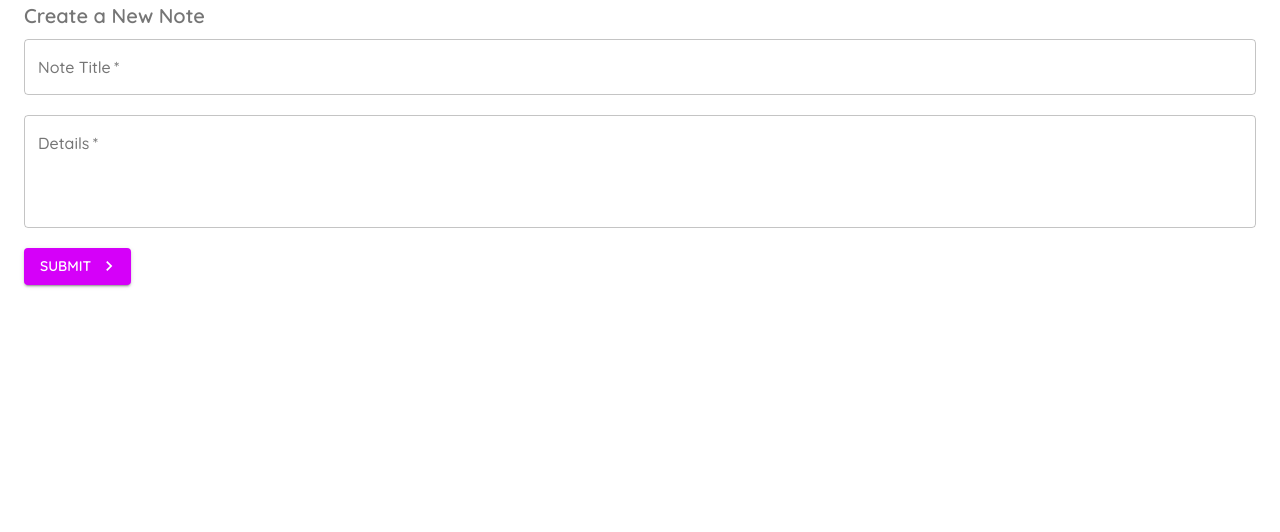
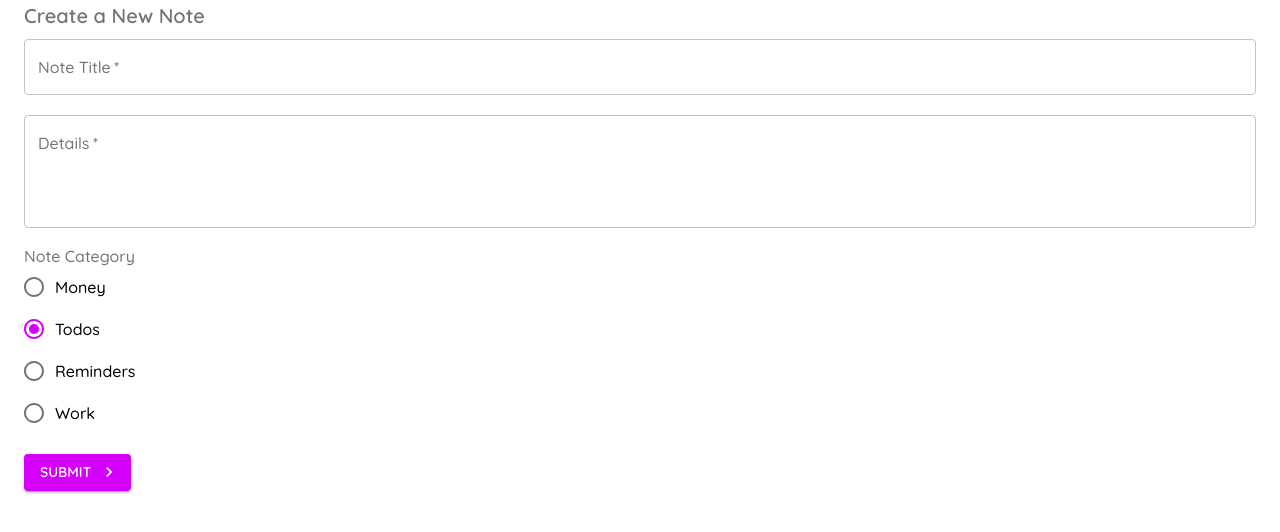
Before and after one commit to anusontarangkul/React-MUI-notes, a React (Create React App) app: page /create in a window 1280 px wide. Shown: the top 532 px of the page. Built offline with nearby package versions, Linux system fonts and the light colour scheme.

Commit message:
add radio

```diff
--- a/src/pages/Create.js
+++ b/src/pages/Create.js
@@ -5,6 +5,11 @@
 import KeyboardArrowRightIcon from '@material-ui/icons/KeyboardArrowRight'
 import { makeStyles } from '@material-ui/core'
 import TextField from '@material-ui/core/TextField'
+import Radio from '@material-ui/core/Radio'
+import RadioGroup from '@material-ui/core/RadioGroup'
+import FormControlLabel from '@material-ui/core/FormControlLabel'
+import FormControl from "@material-ui/core/FormControl"
+import FormLabel from "@material-ui/core/FormLabel"
 
 const useStyles = makeStyles({
   field: {
@@ -23,6 +28,8 @@
   const [titleError, setTitleError] = useState(false);
   const [detailsError, setDetailsError] = useState(false);
 
+  const [category, setCategory] = useState('todos')
+
   const handleSubmit = e => {
     e.preventDefault();
     setTitleError(false)
@@ -37,7 +44,7 @@
     if (title && details) {
       console.log(title);
       console.log(details)
-
+      console.log(category)
     }
   }
 
@@ -76,6 +83,16 @@
           required
           error={detailsError}
         />
+        <FormControl className={classes.field}>
+          <FormLabel>Note Category</FormLabel>
+          <RadioGroup value={category} onChange={(e) => setCategory(e.target.value)}>
+            <FormControlLabel control={<Radio />} label="Money" value="money" />
+            <FormControlLabel control={<Radio />} label="Todos" value="todos" />
+            <FormControlLabel control={<Radio />} label="Reminders" value="reminders" />
+            <FormControlLabel control={<Radio />} label="Work" value="work" />
+          </RadioGroup>
+        </FormControl>
+
         <Button
           type="submit"
           color="secondary"
```
